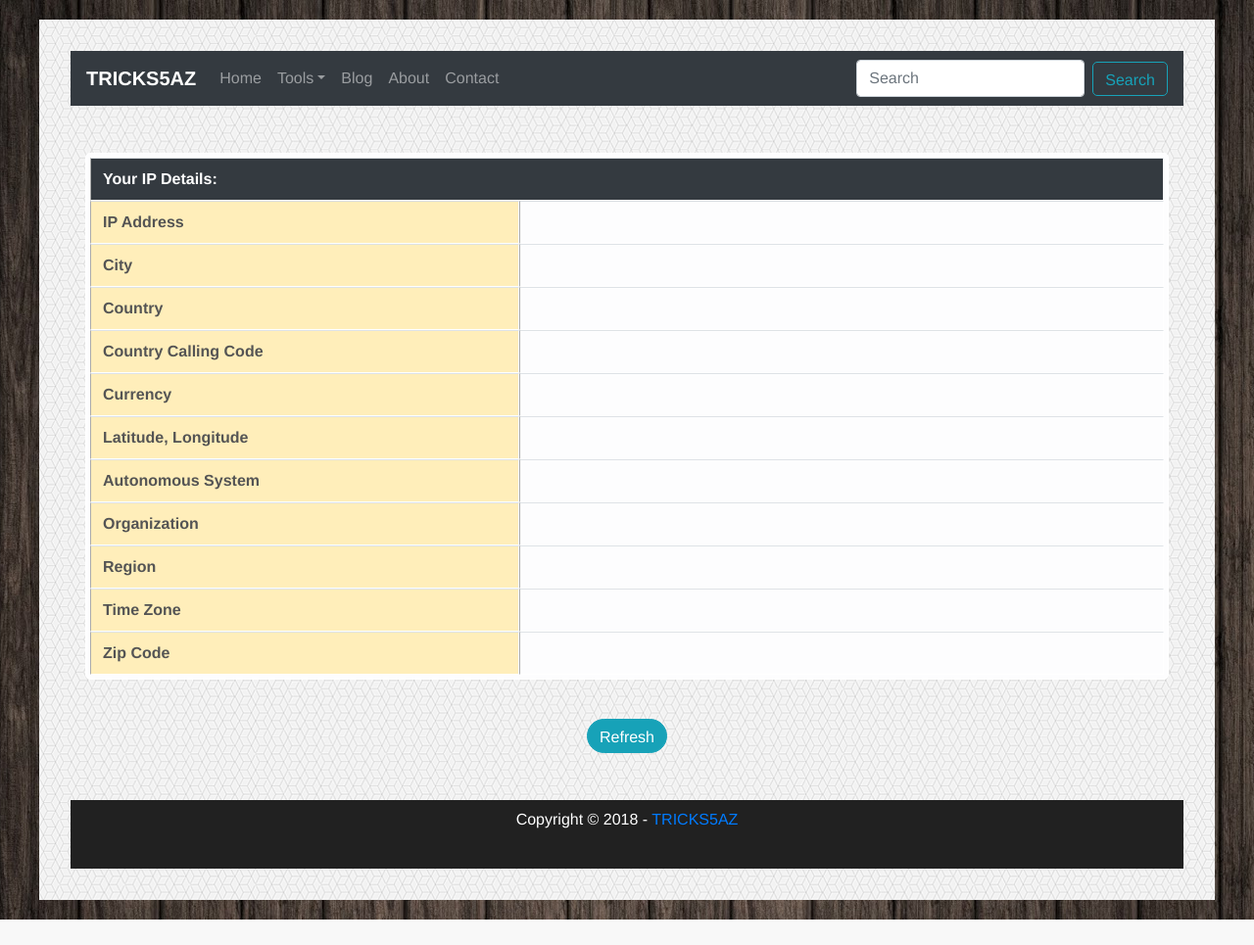
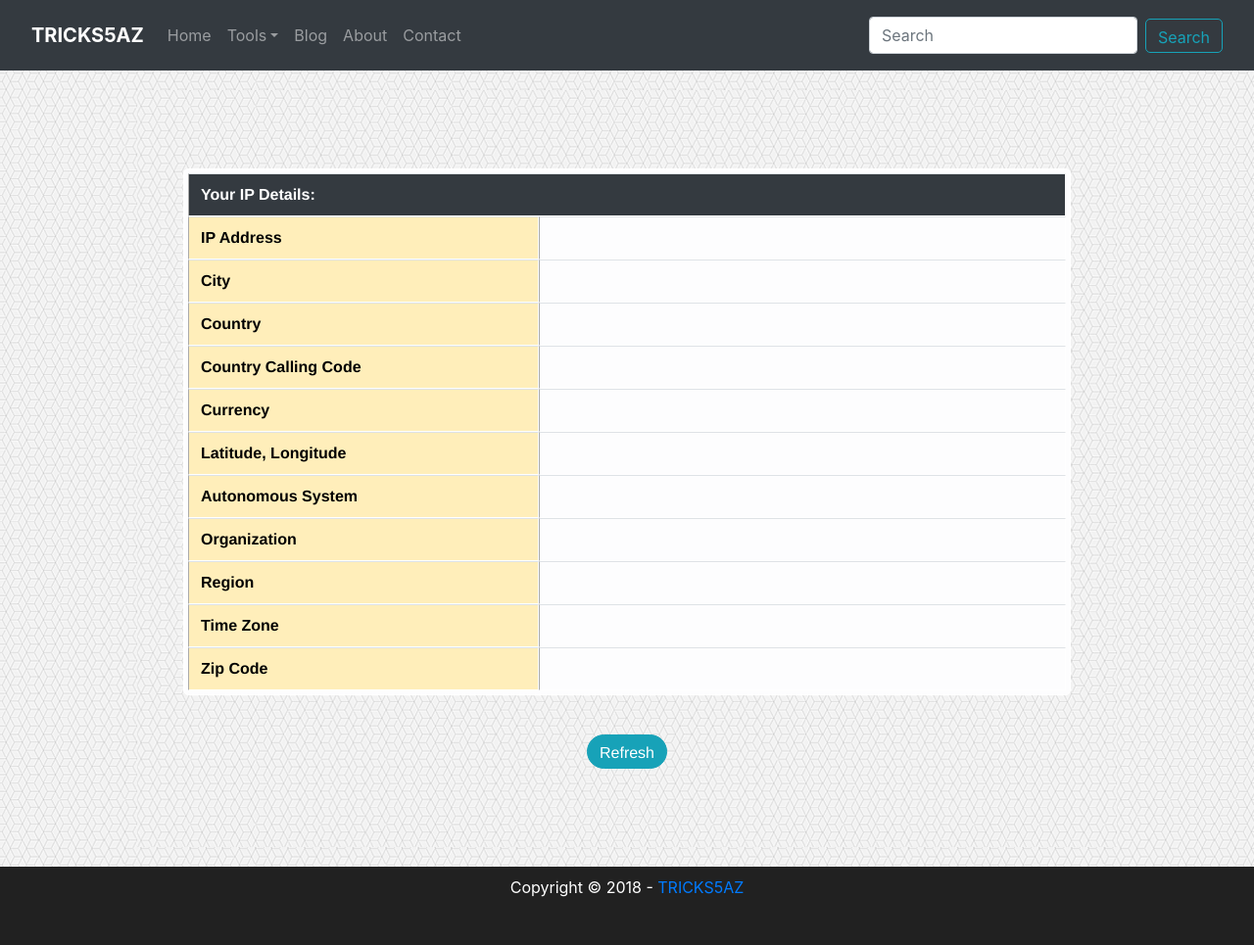
Before and after one commit to adithsureshbabu/adithsureshbabu.github.io, a PHP site: page /pages/ip-details.html in a window 1280 px wide. Shown: the whole page at 98% size. Before the commit the page ends 939 px from the top, so only its background shows below. Run offline with PHP 8.4, Linux system fonts and the light colour scheme; lists and menus that the app fills with data are empty; some libraries are stand-ins or nearby versions.

Commit message:
Update style.css

```diff
--- a/css/style.css
+++ b/css/style.css
@@ -2,34 +2,44 @@
     background: #e6e9e9;
     background-image: linear-gradient(270deg, rgb(230, 233, 233) 0%, rgb(216, 221, 221) 100%);
     -webkit-font-smoothing: antialiased;
-    background:url("https://rawgit.com/adithsuresh5/adithsuresh5.github.io/master/images/bg1.jpg") repeat fixed top center;
+    background:url("https://adithsuresh5.github.io/images/bg1.jpg") repeat fixed top center;
 }
 
 body {
     background: white;
-    background:url("https://rawgit.com/adithsuresh5/adithsuresh5.github.io/master/images/bg2.png") repeat fixed top center;
-    box-shadow: 0 0 2px rgba(0, 0, 0, 0.06);
+    background:url("https://adithsuresh5.github.io/images/bg2.png") repeat fixed top center;
+	color:black;
+
+}
+
+body>div {
+    background: white;
+	color:black;
+    background:url("https://adithsuresh5.github.io/images/bg2.png") repeat fixed top center;
+   /* box-shadow: 0 0 10px rgba(0, 0, 0, 0.06); */
     color: #545454;
     font-family: "Helvetica Neue", Helvetica, Arial, sans-serif;
     font-size: 16px;
     line-height: 1.5;
-    margin: 20 auto;
-    max-width: 1200px;
+    max-width: 1000px;
+	margin: 20 auto;
     padding: 2em 2em 2em;
 }
 
-nav {
+nav{
+	opacity: 1;
+    filter: alpha(opacity=100);
 	z-index:10000;
+    padding: 1em 2em 1em !important;
+
 }
 
 .navbar-brand {
 	font-weight:bold;
 }
 
-#greeting {
-	color:dimgray;
-	font-weight:bold;
-}
+
+
 
 a:hover {
 	text-decoration:underline;
@@ -77,7 +87,6 @@
 	border-radius: 30px;
 	text-align:center;
 }
-
 .input-box:focus {
 	color:#007BFF;
 	border-color: #337AB7;
@@ -125,6 +134,12 @@
 	white-space: normal !important;
 }
 
+.active {
+    background-color: #666!important;
+    color: white !important;
+	border-radius:10px;
+}
+
 #submit {border-radius:20px !important;}
 #btnRefresh {border-radius:0px !important;}
 
@@ -135,7 +150,6 @@
 	text-align:center;
 	overflow: auto;
 }
-
 #js-load-err.error-text{
     display:block;
     left: 10%;
```
